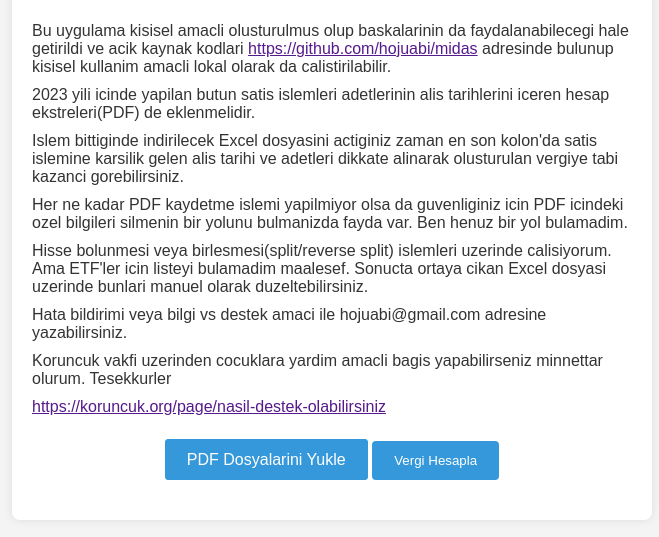
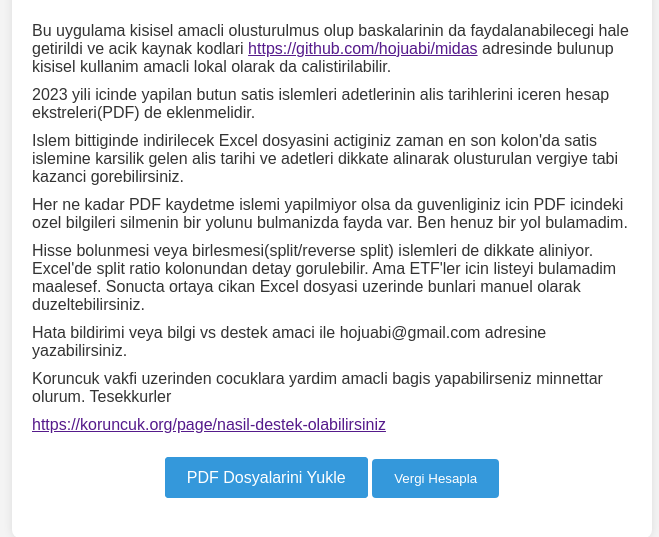
Before and after one commit to hojuabi/midas, a plain HTML site: page templates/home.html in a window 1280 px wide. Shown: the part 181-718 px from the top of the page, without its empty margins (308-967 px from the left). Drawn offline with Linux system fonts and the light colour scheme.

Commit message:
home page split mesaji eklendi

```diff
--- a/templates/home.html
+++ b/templates/home.html
@@ -68,7 +68,7 @@
                 Her ne kadar PDF kaydetme islemi yapilmiyor olsa da guvenliginiz icin PDF icindeki ozel bilgileri silmenin bir yolunu bulmanizda fayda var. Ben henuz bir yol bulamadim.
             </li>
             <li>
-                Hisse bolunmesi veya birlesmesi(split/reverse split) islemleri uzerinde calisiyorum. Ama ETF'ler icin listeyi bulamadim maalesef. Sonucta ortaya cikan Excel dosyasi uzerinde bunlari manuel olarak duzeltebilirsiniz.
+                Hisse bolunmesi veya birlesmesi(split/reverse split) islemleri de dikkate aliniyor. Excel'de split ratio kolonundan detay gorulebilir. Ama ETF'ler icin listeyi bulamadim maalesef. Sonucta ortaya cikan Excel dosyasi uzerinde bunlari manuel olarak duzeltebilirsiniz.
             </li>
             <li>
                 Hata bildirimi veya bilgi vs destek amaci ile hojuabi@gmail.com adresine yazabilirsiniz.
```
